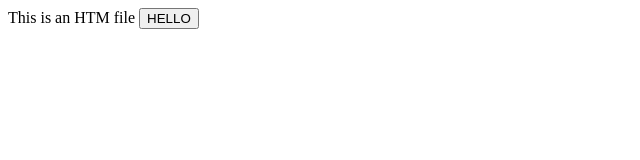
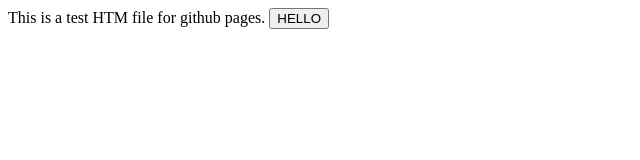
Before and after one commit to jumpmanzero/vocabTest, a plain HTML site: page index.html in a window 1280 px wide. Shown: the whole page, without its empty margins (0-640 px from the left). Drawn offline with Linux system fonts and the light colour scheme.

Commit message:
Update index.html

```diff
--- a/index.html
+++ b/index.html
@@ -1,5 +1,5 @@
 <div>
-  This is an HTM file
+  This is a test HTM file for github pages.
 
   <button onclick="DoTest()">HELLO</button>
 
@@ -10,5 +10,4 @@
     }
   </script>
 
-
 </div>
```
